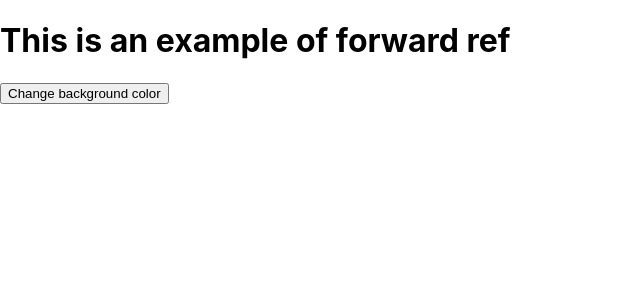
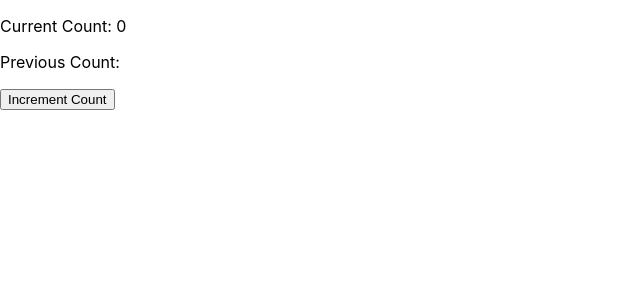
Before and after one commit to manoj633/react-revision, a React (Create React App) app: page / in a window 1280 px wide. Shown: the top 300 px of the page, without its empty margins (0-640 px from the left). Built offline with nearby package versions, Linux system fonts and the light colour scheme.

Commit message:
useRef example

```diff
--- a/src/App.js
+++ b/src/App.js
@@ -1,3 +1,4 @@
+import { useRef } from "react";
 import ParentComponent from "./components/propsBasics/Parent";
 import DefaultProps from "./components/propsBasics/DefaultProps";
 import CounterComponent from "./components/useState hook/Counter";
@@ -5,9 +6,11 @@ import DataFetching from "./components/useEffect hook/DataFetching";
 import BasicContextProvider from "./components/contextAPI/BasicContextExample/BasicContextProvider";
 import UserContextProvider from "./components/contextAPI/ObjectContextExample/UserContextProvider";
 import Modal from "./components/portal/Modal";
-import { useRef } from "react";
-// import ForwardRefChild from "./components/forwardRefs/ForwardRefChild";
+
+import ForwardRefChild from "./components/forwardRefs/ForwardRefChild";
 import ForwardRefSecondChild from "./components/forwardRefs/ForwardRefSecondChild";
+
+import Counter from "./components/useRef Example/Counter";
 
 function App() {
   const inputRef = useRef(null);
@@ -49,7 +52,10 @@ function App() {
       {/* <ForwardRefChild ref={inputRef} clickHandler={clickHandler} /> */}
 
       {/* Forward Ref Second exmaple */}
-      <ForwardRefSecondChild ref={childRef} clickHandler={secondClickHandler} />
+      {/* <ForwardRefSecondChild ref={childRef} clickHandler={secondClickHandler} /> */}
+
+      {/* useRef Exmaple */}
+      <Counter />
     </div>
   );
 }
--- /dev/null
+++ b/src/components/useRef Example/Counter.js
@@ -0,0 +1,32 @@
+import React, { useState, useRef, useEffect } from "react";
+
+// Custom hook to persist a value across renders
+function usePrevious(value) {
+  const ref = useRef();
+
+  //runs functoin only on value change
+  useEffect(() => {
+    ref.current = value;
+  }, [value]);
+
+  return ref.current;
+}
+
+function Counter() {
+  const [count, setCount] = useState(0);
+  const previousCount = usePrevious(count); // Use the custom hook to get the previous count
+
+  const handleIncrement = () => {
+    setCount(count + 1);
+  };
+
+  return (
+    <div>
+      <p>Current Count: {count}</p>
+      <p>Previous Count: {previousCount}</p>
+      <button onClick={handleIncrement}>Increment Count</button>
+    </div>
+  );
+}
+
+export default Counter;
```
